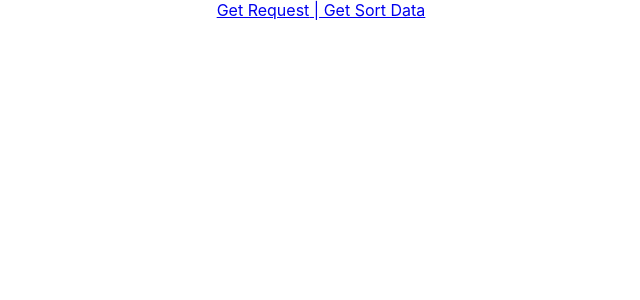
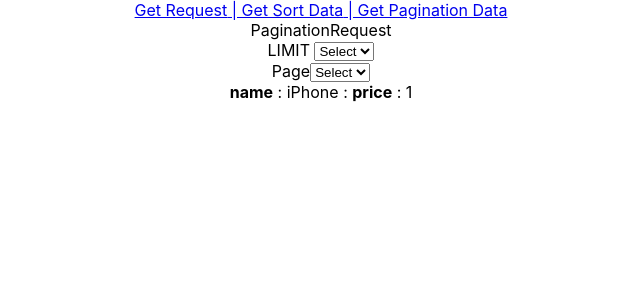
Before and after one commit to es-77/react-js-learn-app, a React (Create React App) app: page /get-pagination-data in a window 1280 px wide. Shown: the top 300 px of the page, without its empty margins (319-959 px from the left). Built offline with nearby package versions, Linux system fonts and the light colour scheme; data requests are answered from the project's data file.

Commit message:
pagation request

```diff
--- a/src/App.js
+++ b/src/App.js
@@ -66,6 +66,7 @@ import CallReusableFormikComponent from './fromik_components/CallReusableFormikC
 import GetRequest from './json_server_components/GetRequest';
 import JsonSideBar from './json_server_components/JsonSideBar';
 import SortRequest from './json_server_components/SortRequest';
+import PaginationRequest from './json_server_components/PaginationRequest';
 const queryClient = new QueryClient();
 function App() {
   return (
@@ -159,6 +160,7 @@ function App() {
         <Routes>
           <Route path='/get-data' element={<GetRequest />} />
           <Route path='/get-sort-data' element={<SortRequest />} />
+          <Route path='/get-pagination-data' element={<PaginationRequest />} />
         </Routes>
       </QueryClientProvider>
     </div>
--- a/src/json_server_components/JsonSideBar.js
+++ b/src/json_server_components/JsonSideBar.js
@@ -6,6 +6,7 @@ function JsonSideBar() {
         <div>
             <Link to="/get-data"> Get Request</Link>
             <Link to="/get-sort-data"> | Get Sort Data</Link>
+            <Link to="/get-pagination-data"> | Get Pagination Data</Link>
         </div>
     )
 }
--- /dev/null
+++ b/src/json_server_components/PaginationRequest.js
@@ -0,0 +1,45 @@
+import axios from 'axios';
+import React, { useState } from 'react'
+import { useQuery } from 'react-query';
+
+const getProductsByOrder = (limit, page) => {
+    console.log(limit, page);
+    return axios.get(`http://localhost:4000/products?_limit=${limit}&_page=${page}`);
+}
+function PaginationRequest() {
+    const [page, setPage] = useState(1)
+    const [limit, setLimit] = useState(1)
+    const { data } = useQuery(['get-product-by-pagations', page, limit], () => getProductsByOrder(limit, page))
+    return (
+        <div>PaginationRequest
+            <br />
+            <label htmlFor="limit">LIMIT </label>
+            <select name="limit" id="limit" onChange={(e) => setLimit(e.target.value)}>
+                <option value="">Select</option>
+                <option value="1"> 1</option>
+                <option value="2"> 2</option>
+                <option value="3"> 3</option>
+                <option value="4"> 4</option>
+                <option value="5"> 5</option>
+            </select>
+            <br />
+            <label htmlFor="page"> Page</label>
+            <select name="page" id="page" onChange={(e) => setPage(e.target.value)}>
+                <option value="">Select</option>
+                <option value="1"> 1</option>
+                <option value="2"> 2</option>
+                <option value="3"> 3</option>
+                <option value="4"> 4</option>
+                <option value="5"> 5</option>
+            </select>
+            <br />
+            {data?.data?.map((product) => {
+                return <div key={product?.id}>
+                    <span><b>name</b> :  {product?.name} : </span> <span><b>price</b> :  {product?.price}</span>
+                </div>
+            })}
+        </div>
+    )
+}
+
+export default PaginationRequest
```
